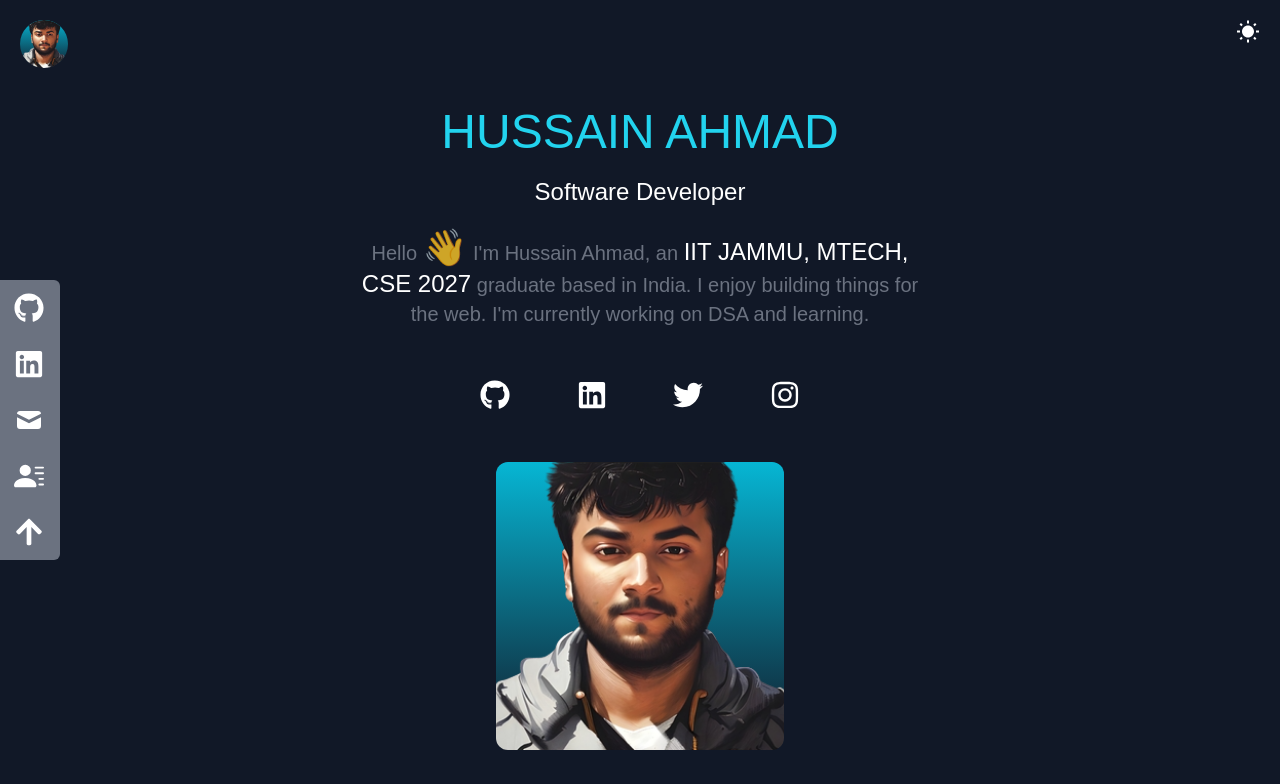
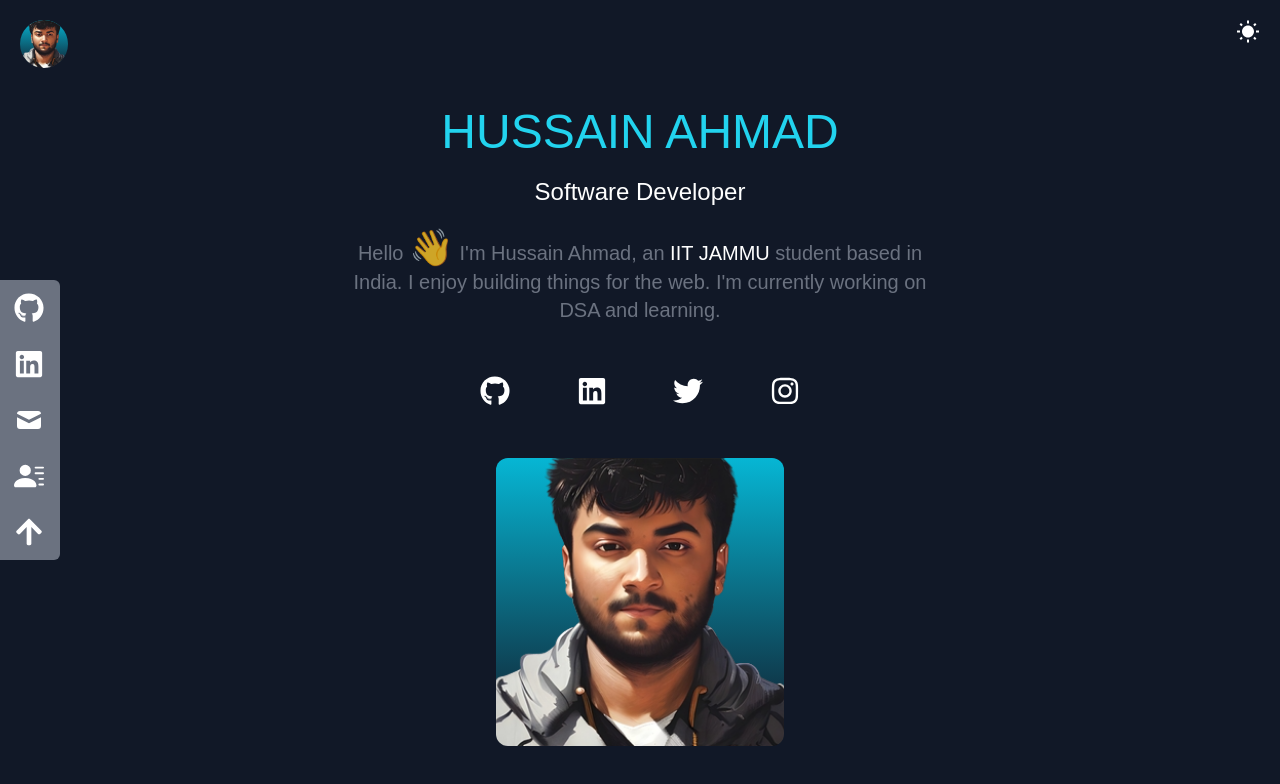
Before and after one commit to HussainAhmad21200612/Profile, a React (Create React App) app: page / in a window 1280 px wide. Shown: the top 784 px of the page. Built offline with nearby package versions, Linux system fonts and the light colour scheme.

Commit message:
Update Avatar.jsx

```diff
--- a/src/components/Avatar.jsx
+++ b/src/components/Avatar.jsx
@@ -135,7 +135,7 @@ const Avatar = ({darkMode,setDarkMode}) => {
           </div>
           <h3 className='text-2xl py-5'>Software Developer</h3>
           <p className='max-w-xl font-light text-gray-500 text-xl'>
-              Hello <span className='animate-pulse text-4xl'>👋</span> I'm Hussain Ahmad, an <span className='text-2xl text-white'>IIT JAMMU, MTECH, CSE 2027</span> graduate based in India. I enjoy building things for the web. I'm currently working on
+              Hello <span className='animate-pulse text-4xl'>👋</span> I'm Hussain Ahmad, an <span className='text-white'>IIT JAMMU</span> student based in India. I enjoy building things for the web. I'm currently working on
               <a className="hover:text-cyan-400" href='https://github.com/hussainahmad21200612/DSA' target='_blank' rel='noopener noreferrer'> DSA</a> and learning.
             </p>
           <div className='flex justify-evenly  py-4 lg:py-8 w-full md:w-1/3 text-3xl'>
```
